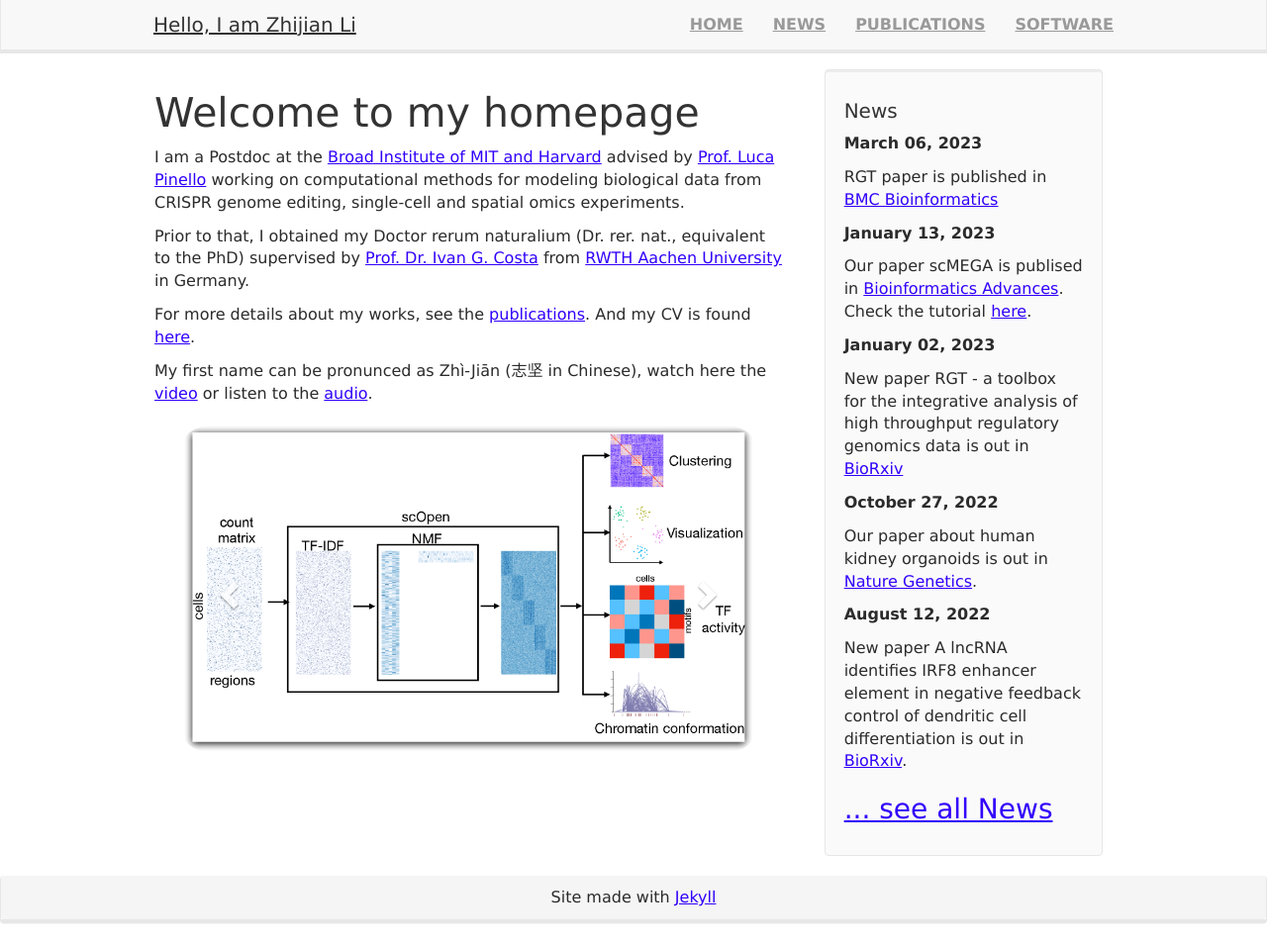
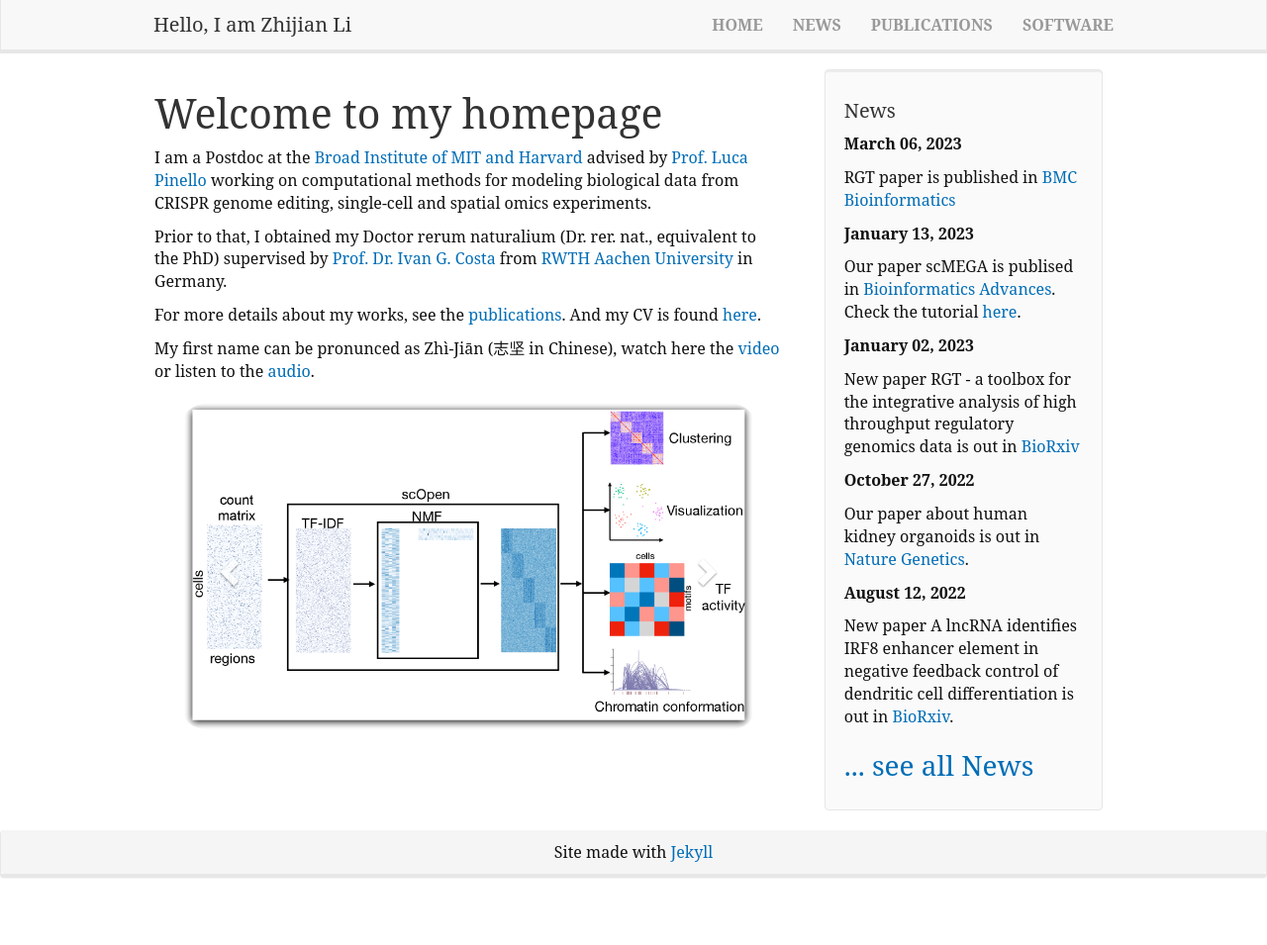
Before and after one commit to lzj1769/lzj1769.github.io, a Jekyll site: the page built from _pages/home.md, in a window 1280 px wide and 955 px high. Shown: the whole window at 99% size. Built offline with Jekyll 4.4.1, drawn with Linux system fonts in a browser that asks for light colours; nearby versions of some CDN libraries.

Commit message:
modify font color

```diff
--- a/css/main.scss
+++ b/css/main.scss
@@ -5,8 +5,7 @@
 @import "bootstrap";
 
 a{
-	color: #3100fa;
-	text-decoration: underline;
+	color: #006db6;
 }
 
 img {
@@ -18,8 +17,8 @@ img {
 
 body {
 	padding-top: 70px;
-	color: rgb(44, 43, 43);
-	font-family: 'Lucida Sans', 'Lucida Sans Regular', 'Lucida Grande', 'Lucida Sans Unicode', Geneva, Verdana, sans-serif;
+	color: #111;
+	font-family: "Noto Serif",serif;
 }
 
 figcaption {
```
